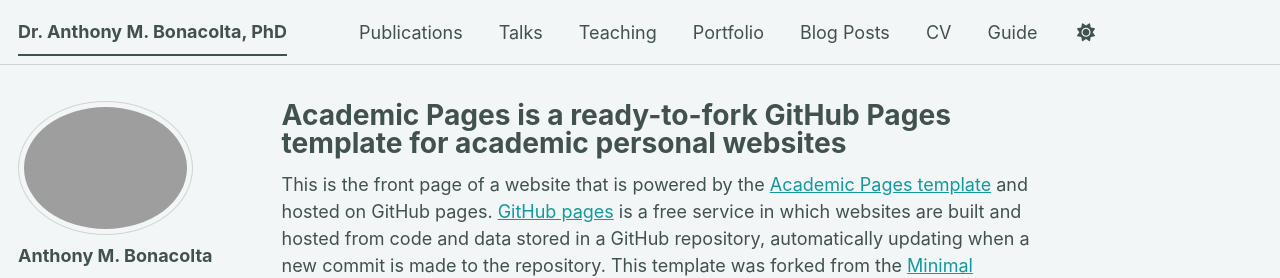
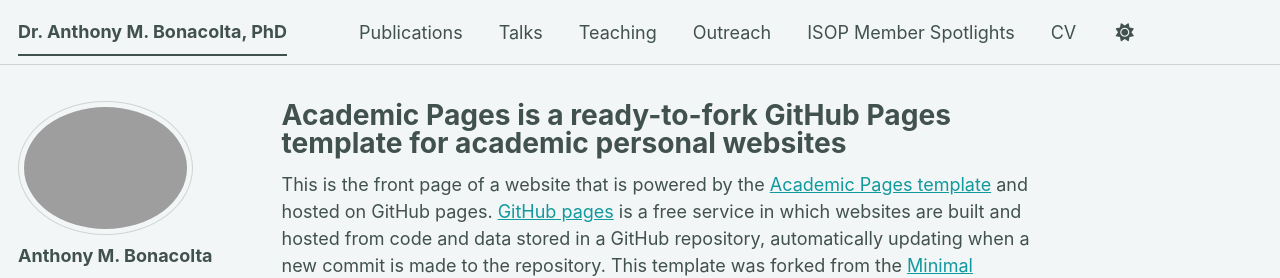
Before and after one commit to Abonacolta/abonacolta.github.io, a Jekyll site: the page built from _pages/about.md, in a window 1280 px wide. Shown: the top 278 px of the page. Built offline with Jekyll 4.4.1, drawn with Linux system fonts in a browser that asks for light colours; some web fonts are replaced; a script bundle is joined from its source files by our own code; library files that are not in the unit come from our copies.

Commit message:
Update navigation.yml

```diff
--- a/_data/navigation.yml
+++ b/_data/navigation.yml
@@ -17,17 +17,14 @@ main:
   - title: "Teaching"
     url: /teaching/
 
-  - title: "Portfolio"
-    url: /portfolio/
+  - title: "Outreach"
+    url: /outreach/
 
-  - title: "Blog Posts"
-    url: /year-archive/
+  - title: "ISOP Member Spotlights"
+    url: /ISOP/
 
   - title: "CV"
     url: /cv/
 
   # - title: "CV"
   #   url: /cv-json/
-
-  - title: "Guide"
-    url: /markdown/
```
